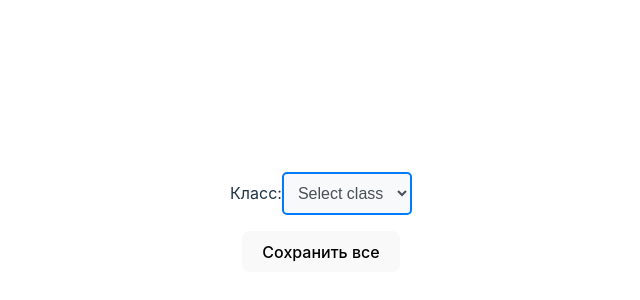
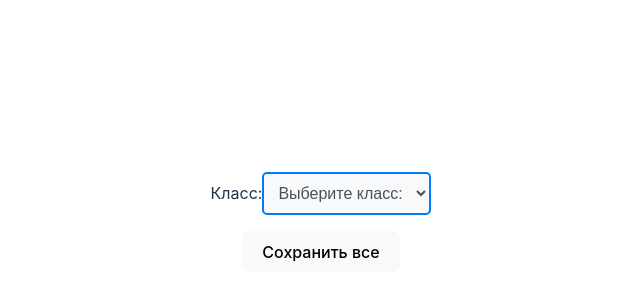
Before and after one commit to zuox4/myNewApp, a React (Vite) app: page / in a window 1280 px wide. Shown: the part 178-478 px from the top of the page, without its empty margins (319-959 px from the left). Built offline with nearby package versions, Linux system fonts and the light colour scheme.

Commit message:
Update App.jsx

```diff
--- a/src/App.jsx
+++ b/src/App.jsx
@@ -46,7 +46,7 @@ const DataChildren = ({ name, id, onSave }) => {
                             set5(e.target.value);
                         }}
                     >
-                        <option value="" disabled>Select time</option>
+                        <option value="" disabled>Выберите время: </option>
                         {timeOptions.map(time => (
                             <option key={time} value={time}>{time}</option>
                         ))}
@@ -59,7 +59,7 @@ const DataChildren = ({ name, id, onSave }) => {
 };
 
 function App() {
-    const classes = ['11Б', '11А', '11Е', '11Т', '11И', '11Э','11Г','11С'];
+    const classes = ['11Б', '11Е', '11Т', '11И', '11Э','11Г','11С'];
     const [className, setClassName] = useState('');
     const data = [
         {
@@ -1571,7 +1571,7 @@ function App() {
 
             <label>Класс:</label>
             <select className='styled-select' value={className} onChange={(e) => setClassName(e.target.value)}>
-                <option value="" disabled>Select class</option>
+                <option value="" disabled>Выберите класс: </option>
                 {classes.map(cl => <option key={cl} value={cl}>{cl}</option>)}
             </select>            <ul>
                 {data.filter(item => item.className === className)
```
